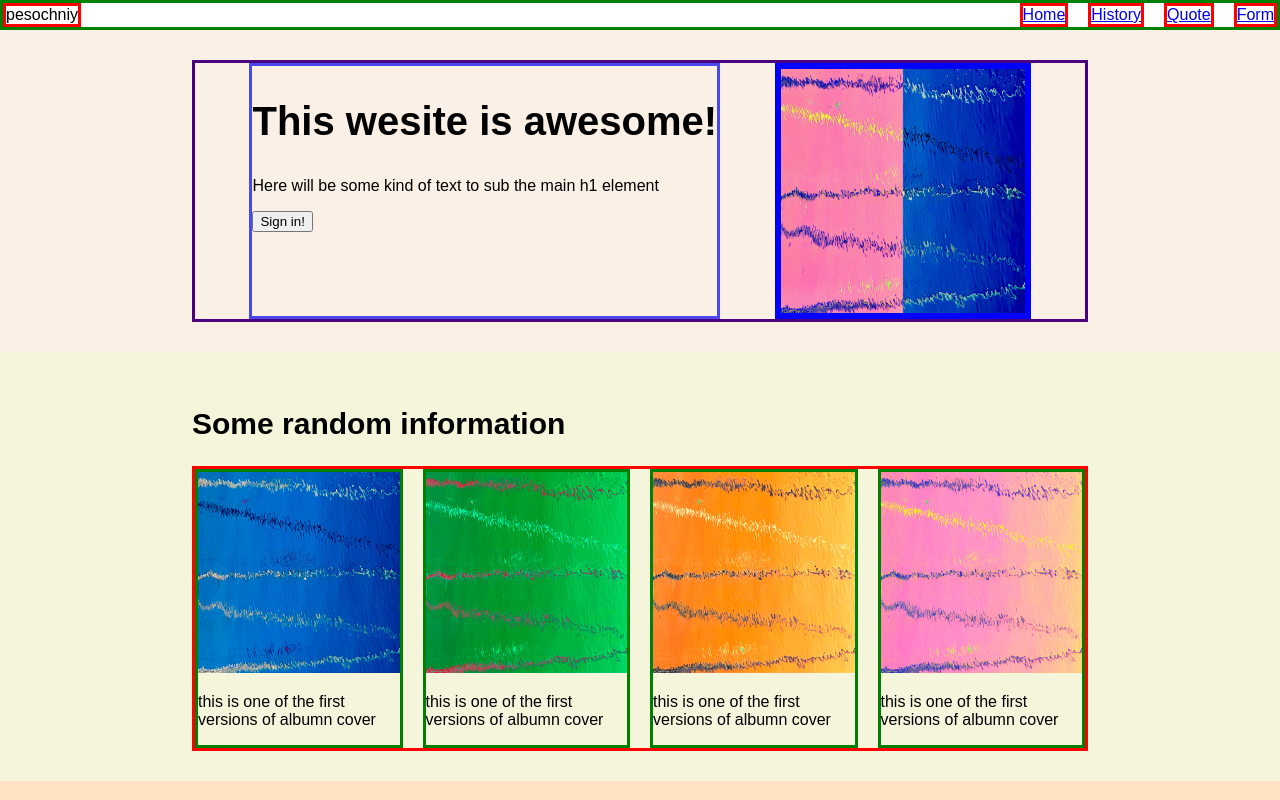
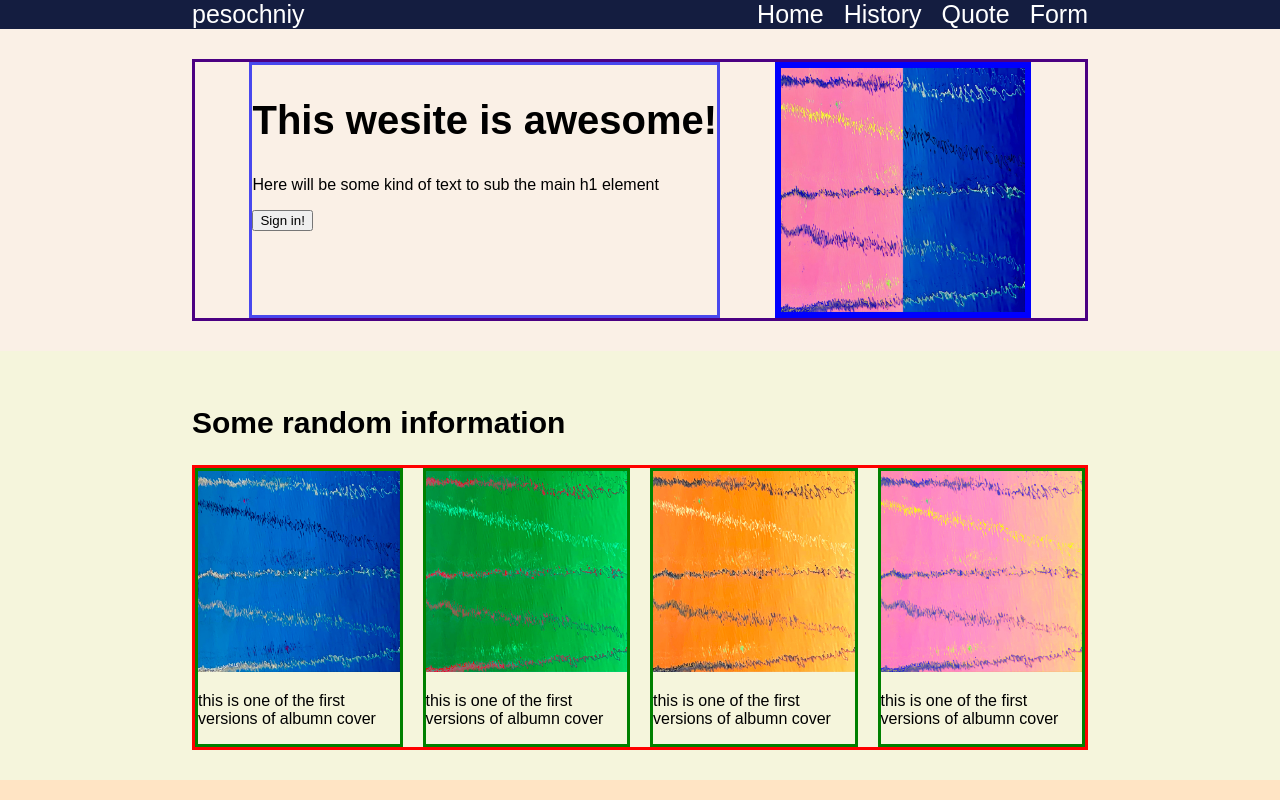
Before and after one commit to pesochniy/awesome_site, a plain HTML site: page index.html in a window 1280 px wide. Shown: the top 800 px of the page. Drawn offline with Linux system fonts and the light colour scheme.

Commit message:
Make nav bar pretty

```diff
--- a/styles.css
+++ b/styles.css
@@ -7,8 +7,6 @@ html, body{
     padding: 0;
     margin: 0;
 }
-
-
 
 section {
     padding: 30px 15vw;
@@ -23,32 +21,38 @@ h2 {
     font-size: 30px;
 }
 
-
 img {
     max-width: 100%;
 }
 
-.logo {
-    margin-right: auto;
-}
-
 .header-container {
-    border: green solid 3px;
     display: flex;
     gap: 20px;
     position: sticky;
     top: 0;
-    font-size: 1rem;
+    font-size: 25px;
+    background-color: rgb(20, 29, 64);
+    color: white;
+}
+
+.link a {
+    color: white;
+    text-decoration: none;
+}
+
+.logo {
+    margin-right: auto;
+    margin-left: 15vw;
+}
+
+.header-container .link:last-of-type {
+    margin-right: 15vw;
 }
 
 
 /* first section*/
 #first-section {
     background-color: linen;
-}
-
-.header-container div {
-    border: red solid 3px;
 }
 
 .main-info {
```
